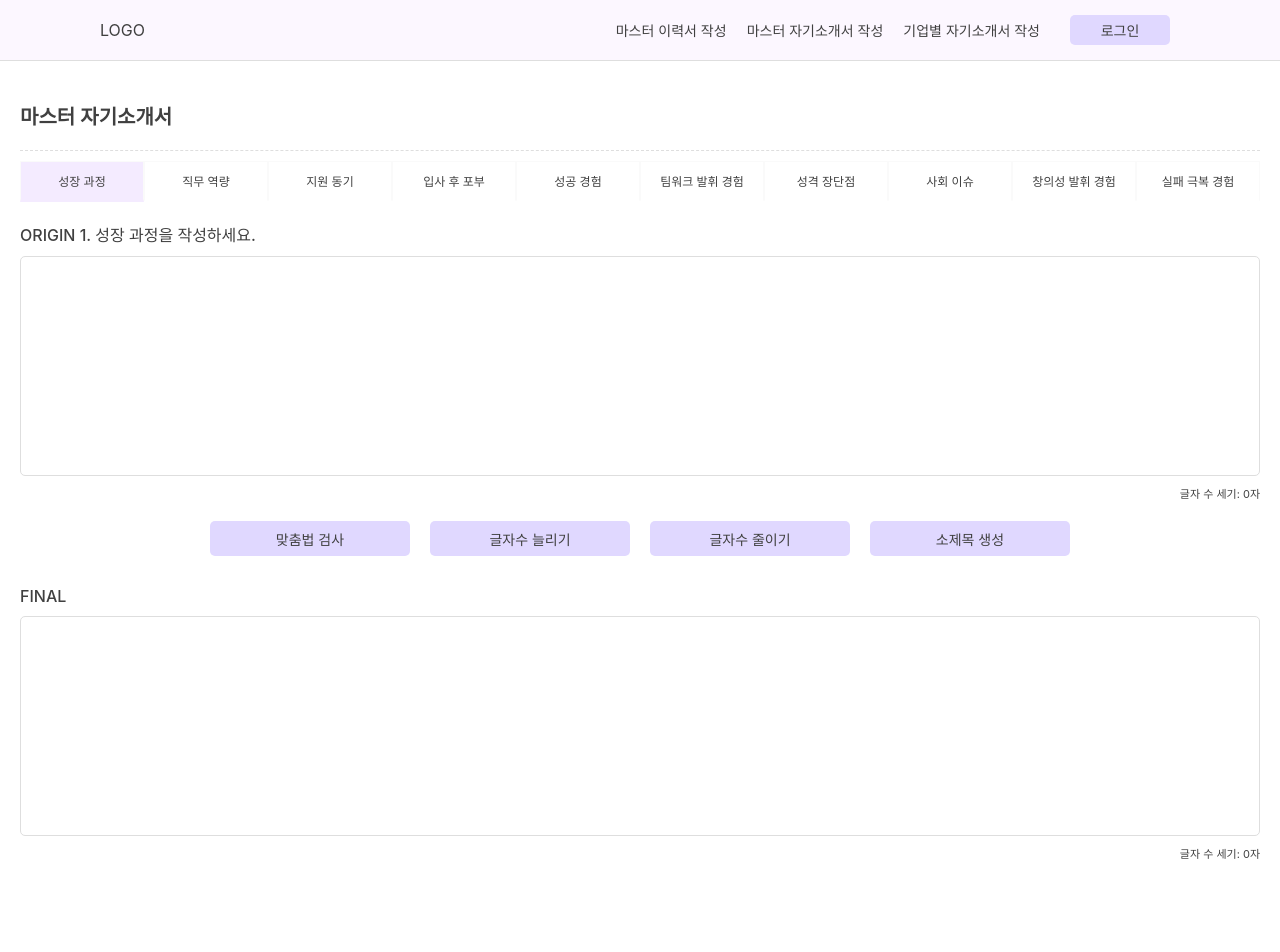
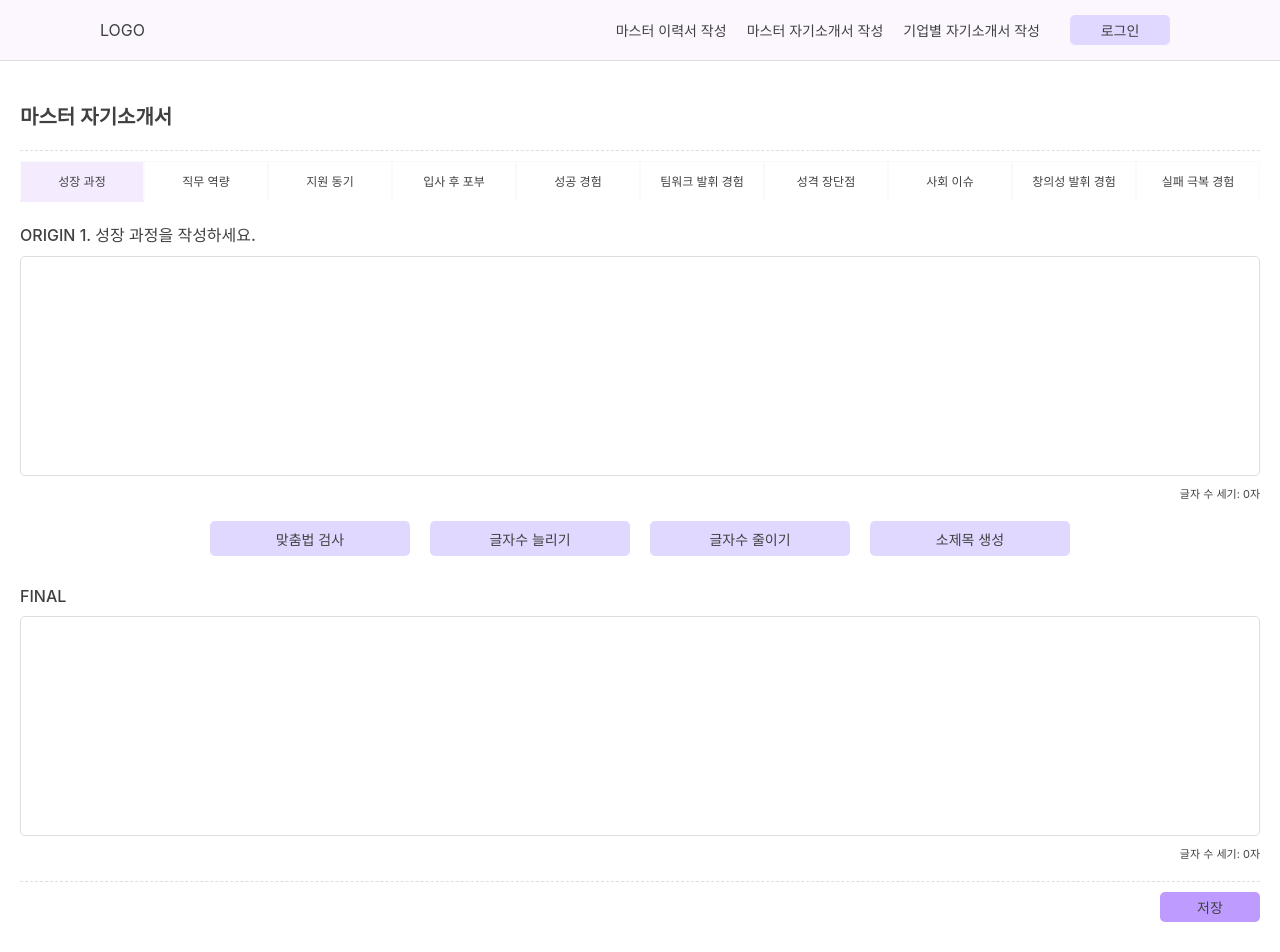
Before and after one commit to 2023-opensource-project/frontend, a React (Create React App) app: page /masterCoverLetter in a window 1280 px wide. Shown: the top 952 px of the page. Before the commit the page ends 861 px from the top, so only its background shows below. Built offline with nearby package versions, Linux system fonts and the light colour scheme.

Commit message:
feat(마스터 자기소개서): 저장 버튼 클릭시 알람창 생성 구현

```diff
--- /dev/null
+++ b/src/MasterCoverLetterComponents/Save.jsx
@@ -0,0 +1,29 @@
+import React from "react";
+import { Button } from "../Constants/style";
+import { ToastContainer } from "react-toastify";
+import "react-toastify/dist/ReactToastify.css";
+
+function Save({ handleSave }) {
+  return (
+    <div>
+      <div style={{ borderTop: "1px dashed #DEDEDE", marginTop: "20px" }}>
+        <Button onClick={handleSave} backgroundColor="#BE9CFF" margin="10px 0 40px 0" style={{ float: "right" }}>
+          저장
+        </Button>
+      </div>
+      <ToastContainer
+        position="bottom-center"
+        autoClose={3000}
+        hideProgressBar={true}
+        newestOnTop={false}
+        closeOnClick={true}
+        rtl={false}
+        pauseOnFocusLoss
+        draggable
+        pauseOnHover
+      />
+    </div>
+  );
+}
+
+export default Save;
--- a/src/Pages/MasterCoverLetter.jsx
+++ b/src/Pages/MasterCoverLetter.jsx
@@ -6,7 +6,8 @@ import TabTitleContainer from "../MasterCoverLetterComponents/TabTitleContainer"
 import GPTButton from "../MasterCoverLetterComponents/GPTButton";
 import Recommend from "../MasterCoverLetterComponents/Recommend";
 import FinalInput from "../MasterCoverLetterComponents/FinalInput";
-// import Section1 from "../MasterCoverLetterComponents/Section1";
+import Save from "../MasterCoverLetterComponents/Save";
+import { toast } from "react-toastify";
 
 export const Container = styled.div`
   height: 100vh;
@@ -43,6 +44,10 @@ function MasterCoverLetter() {
     setFinalContent(value);
   };
 
+  const handleSave = () => {
+    toast.success("성공적으로 저장되었습니다.");
+  };
+
   return (
     <Container>
       <Inner>
@@ -63,7 +68,7 @@ function MasterCoverLetter() {
           handleFinalInputChange={handleFinalInputChange}
           textLength={textLength}
         />
-        {/* <Section1 /> */}
+        <Save handleSave={handleSave} />
       </Inner>
     </Container>
   );
```
